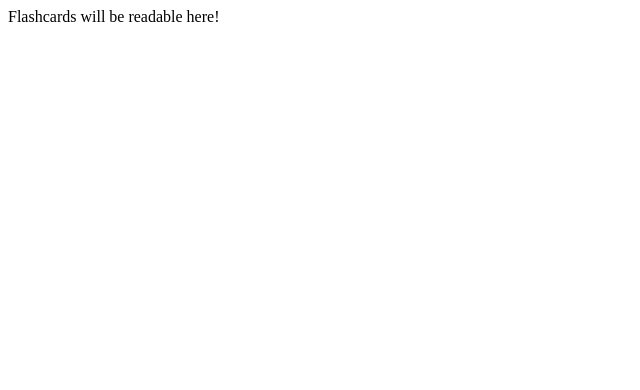
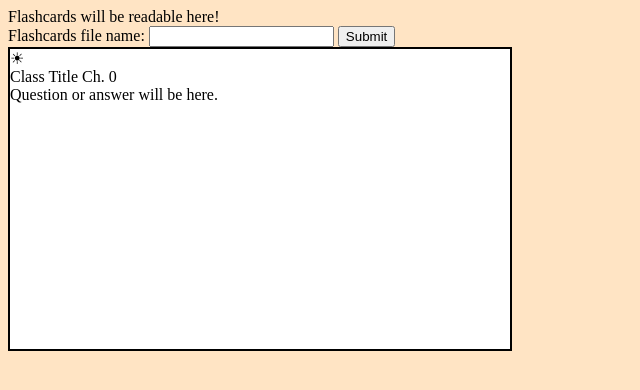
Before and after one commit to JohnsonHarleyR/create-flashcard-files, a plain HTML site: page index.html in a window 1280 px wide. Shown: the whole page, without its empty margins (0-640 px from the left). Drawn offline with Linux system fonts and the light colour scheme.

Commit message:
Fixed unicode numbers/codes. Started setting up the html page to see flashcards.

```diff
--- a/index.html
+++ b/index.html
@@ -4,8 +4,41 @@
     <meta charset="UTF-8">
     <meta name="viewport" content="width=device-width, initial-scale=1.0">
     <title>Flashcards</title>
+    <link rel="stylesheet" href="style.css">
 </head>
 <body>
     Flashcards will be readable here!
+    <br>
+    <label for="fileName">Flashcards file name:</label>
+    <input type="text" id="fileName" name="fileName">
+    <button id="fileNameButton">Submit</button>
+    <br>
+    <div id="flashcard">
+        <div id="symbol">symbol test</div>
+        <div id="nameAndChapter">
+            <span id="className">Class Title</span> Ch. <span id="chapterNumber">0</span>
+        </div>
+        <div id="questionOrAnswer">Question or answer will be here.</div>
+    </div>
+
+    <script>
+        let fileName = "";
+        let chapterNumber = -1;
+        let className = "Class Name Text";
+
+        let symbolCode = '\u{2600}';
+        let symbolColor = "#caffbf";
+        let question = "Question text here";
+        let answer = "answer text here";
+        let isQuestionSide = true;
+
+        let flashCardSymbol = document.getElementById("symbol");
+        let classNameText = document.getElementById("className");
+        let chapterNumberText = document.getElementById("chapterNumber");
+        let questionOrAnswerText = document.getElementById("questionOrAnswer")
+
+        // On initial load
+        flashCardSymbol.textContent = symbolCode;
+    </script>
 </body>
 </html>
--- /dev/null
+++ b/style.css
@@ -0,0 +1,10 @@
+body {
+    background-color: bisque;
+}
+
+#flashcard {
+    width: 500px;
+    height: 300px;
+    border: 2px solid black;
+    background-color: white;
+}
```
Also changed, not shown: files/test3.txt (added), 1 other file.
